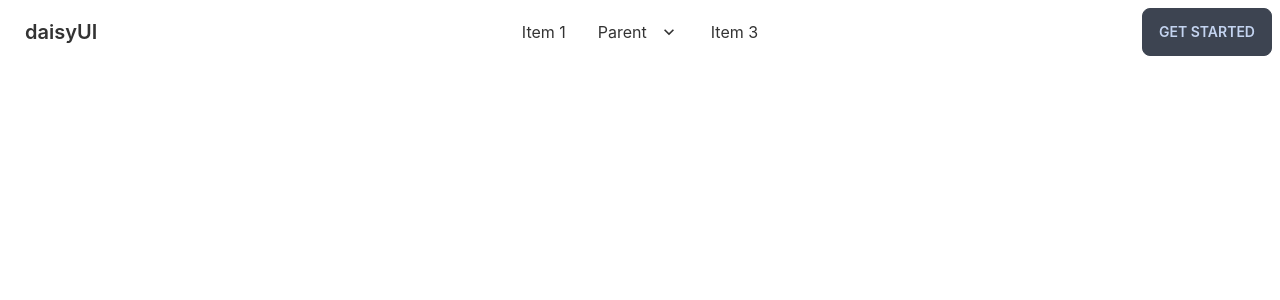
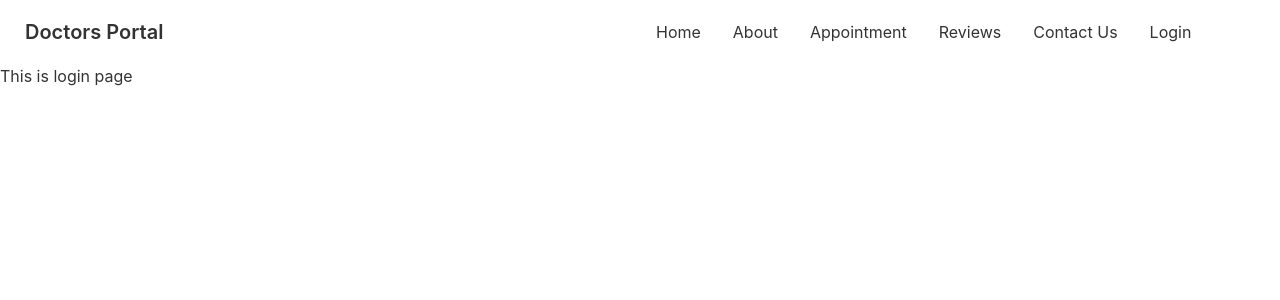
Before and after one commit to rakibphero/Doctors-portal-client-side, a React (Create React App) app: page /login in a window 1280 px wide. Shown: the top 300 px of the page. Built offline with nearby package versions, Linux system fonts and the light colour scheme.

Commit message:
navbar added

```diff
--- a/src/App.js
+++ b/src/App.js
@@ -3,6 +3,7 @@
 import { Routes, Route, Link } from "react-router-dom";
 import Home from './Pages/Home/Home';
 import About from './Pages/About/About';
+import Login from './Pages/Login/Login';
 
 
 function App() {
@@ -12,6 +13,7 @@
       <Routes>
         <Route path="/" element={<Home />} />
         <Route path="about" element={<About />} />
+        <Route path="login" element={<Login />} />
       </Routes>
     </div>
   );
--- /dev/null
+++ b/src/Pages/Login/Login.js
@@ -0,0 +1,11 @@
+import React from 'react';
+
+const Login = () => {
+    return (
+        <div>
+            <h2>This is login page</h2>
+        </div>
+    );
+};
+
+export default Login;
--- a/src/Pages/Shared/Navbar.js
+++ b/src/Pages/Shared/Navbar.js
@@ -1,96 +1,32 @@
-import React from "react";
+import React from 'react';
+import { Link } from 'react-router-dom';
 
 const Navbar = () => {
+    const menuItems = <>
+        <li><Link to ='/'>Home</Link></li>
+        <li><Link to ='/about'>About</Link></li>
+        <li><Link to ='/appointment'>Appointment</Link></li>
+        <li><Link to ='/reviews'>Reviews</Link></li>
+        <li><Link to ='/contactUs'>Contact Us</Link></li>
+        <li><Link to ='/login'>Login</Link></li>
+    </>
     return (
         <div class="navbar bg-base-100">
   <div class="navbar-start">
     <div class="dropdown">
       <label tabindex="0" class="btn btn-ghost lg:hidden">
-            <svg
-              xmlns="http://www.w3.org/2000/svg"
-              class="h-5 w-5"
-              fill="none"
-              viewBox="0 0 24 24"
-              stroke="currentColor"
-            >
-              <path
-                stroke-linecap="round"
-                stroke-linejoin="round"
-                stroke-width="2"
-                d="M4 6h16M4 12h8m-8 6h16"
-              />
-            </svg>
+        <svg xmlns="http://www.w3.org/2000/svg" class="h-5 w-5" fill="none" viewBox="0 0 24 24" stroke="currentColor"><path stroke-linecap="round" stroke-linejoin="round" stroke-width="2" d="M4 6h16M4 12h8m-8 6h16" /></svg>
       </label>
-          <ul
-            tabindex="0"
-            class="menu menu-compact dropdown-content mt-3 p-2 shadow bg-base-100 rounded-box w-52"
-          >
-            <li>
-              <a>Item 1</a>
-            </li>
-            <li tabindex="0">
-              <a class="justify-between">
-                Parent
-                <svg
-                  class="fill-current"
-                  xmlns="http://www.w3.org/2000/svg"
-                  width="24"
-                  height="24"
-                  viewBox="0 0 24 24"
-                >
-                  <path d="M8.59,16.58L13.17,12L8.59,7.41L10,6L16,12L10,18L8.59,16.58Z" />
-                </svg>
-              </a>
-              <ul class="p-2">
-                <li>
-                  <a>Submenu 1</a>
-                </li>
-                <li>
-                  <a>Submenu 2</a>
-                </li>
-              </ul>
-            </li>
-            <li>
-              <a>Item 3</a>
-            </li>
+      <ul tabindex="0" class="menu menu-compact dropdown-content mt-3 p-2 shadow bg-base-100 rounded-box w-52">
+        { menuItems }
       </ul>
     </div>
-        <a class="btn btn-ghost normal-case text-xl">daisyUI</a>
+    <a class="btn btn-ghost normal-case text-xl">Doctors Portal</a>
   </div>
   <div class="navbar-center hidden lg:flex">
     <ul class="menu menu-horizontal p-0">
-          <li>
-            <a>Item 1</a>
-          </li>
-          <li tabindex="0">
-            <a>
-              Parent
-              <svg
-                class="fill-current"
-                xmlns="http://www.w3.org/2000/svg"
-                width="20"
-                height="20"
-                viewBox="0 0 24 24"
-              >
-                <path d="M7.41,8.58L12,13.17L16.59,8.58L18,10L12,16L6,10L7.41,8.58Z" />
-              </svg>
-            </a>
-            <ul class="p-2">
-              <li>
-                <a>Submenu 1</a>
-              </li>
-              <li>
-                <a>Submenu 2</a>
-              </li>
+       { menuItems }
     </ul>
-          </li>
-          <li>
-            <a>Item 3</a>
-          </li>
-        </ul>
-      </div>
-      <div class="navbar-end">
-        <a class="btn">Get started</a>
   </div>
 </div>
     );
```
Lines whose indentation alone changed are shown as unchanged.
